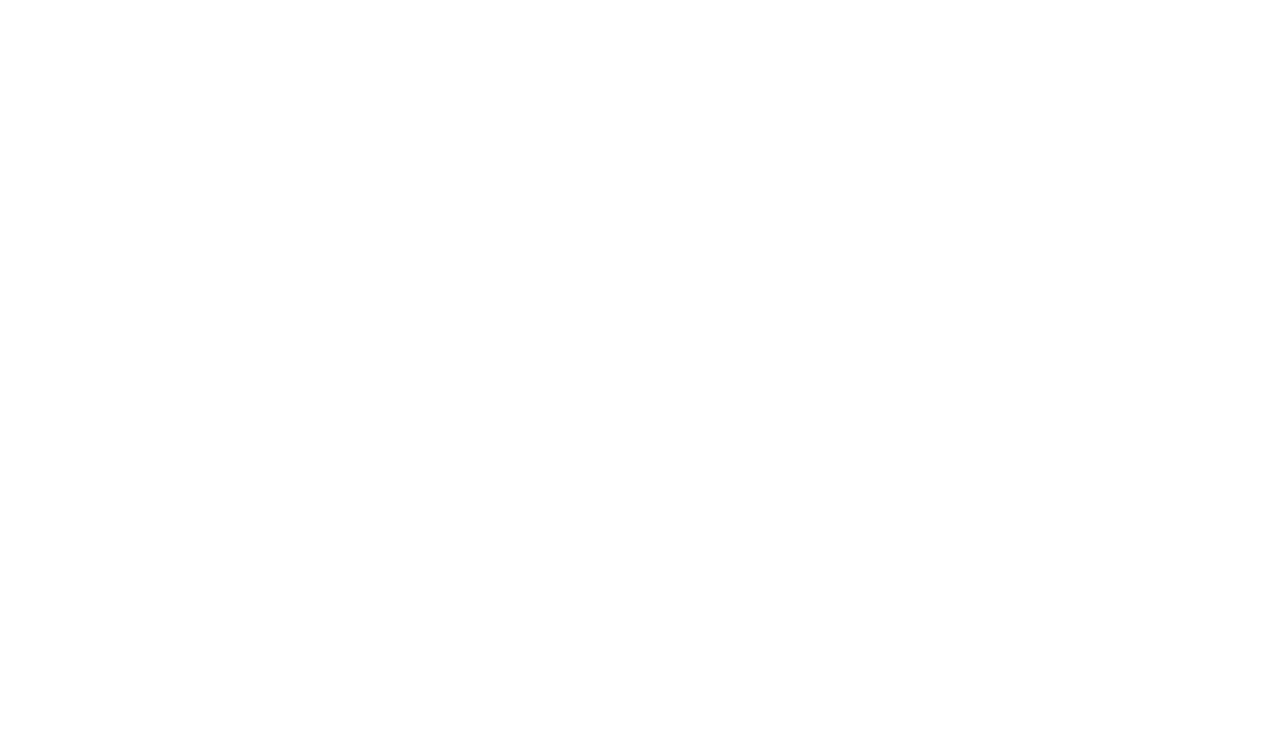
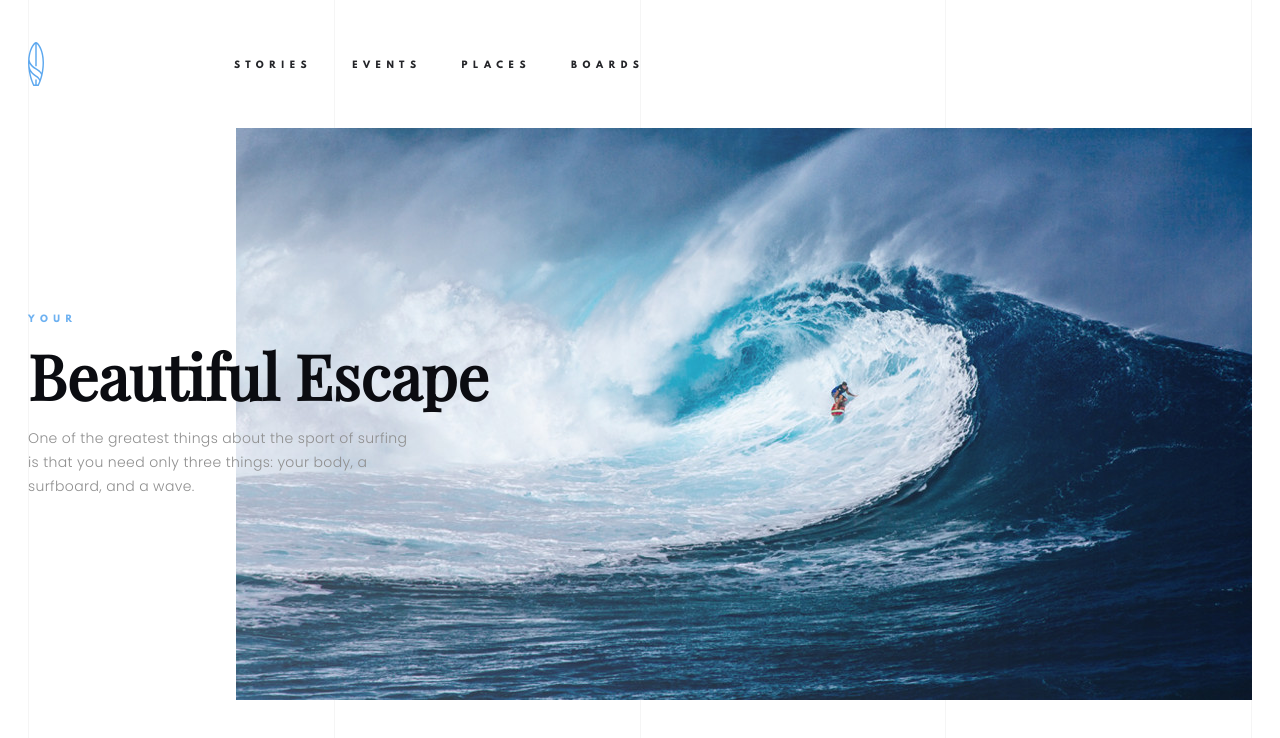
Before and after one commit to MetalGoose/Serfing-club, a website: page app/index.html in a window 1280 px wide. Drawn offline with nearby package versions, Linux system fonts and the light colour scheme.

Commit message:
Create Nav block and second block(Beautiful Escape)

```diff
--- a/app/index.html
+++ b/app/index.html
@@ -2,10 +2,63 @@
 <html lang="en">
 <head>
 	<meta charset="UTF-8">
-	<title>Serfing club</title>
+	<title>Serfing Club</title>
 	<link rel="stylesheet" type="text/css" href="libs/bootstrap-reboot/bootstrap-reboot.min.css">
+	<link rel="stylesheet" type="text/css" href="css/main.css">
+	<link href="https://fonts.googleapis.com/css?family=Fira+Sans:400,700|Playfair+Display|Poppins:300&amp;subset=cyrillic-ext" rel="stylesheet">
+	<link rel="stylesheet" type="text/css" href="fonts/league-spartan/league-spartan.css">
 </head>
 <body>
+	<!-- Container -->
+	<div class="container">
+		<nav class="navigation-wrapper">
+
+			<a href="#">
+				<div class="logo">
+					<img width="16" src="img/logo/logo.svg">
+				</div>
+			</a>
+
+			<ul class="navigation">
+
+				<li class="navigation__item">
+					<a class="navigation__link" href="#nowhere" title="">stories</a>
+				</li>
+
+				<li class="navigation__item">
+					<a class="navigation__link" href="#nowhere" title="">events</a>
+				</li>
+
+				<li class="navigation__item">
+					<a class="navigation__link" href="#nowhere" title="">places</a>
+				</li>
+
+				<li class="navigation__item">
+					<a class="navigation__link" href="#nowhere" title="">boards</a>
+				</li>
+			</ul>
+		</nav>
+
+		<div class="slide-item">
+			<div class="slide-item__desc">
+				<h2 class="slide-item__heading">
+					<span>Your</span>
+					Beautiful Escape
+				</h2>
+				<div class="slide-item__text">
+					<p>
+						One of the greatest things about the sport of surfing is that you need only
+						three things: your body, a surfboard, and a wave.
+					</p>
+				</div>
+			</div>
+
+			<div class="slide-item__img slide-item__img--bg-1"></div>
+		</div>
+	</div>
+	<!-- // Container -->
+
+
 
 </body>
 </html>
--- /dev/null
+++ b/app/less/blocks/base.less
@@ -0,0 +1,17 @@
+// font-family: 'Fira Sans', sans-serif;
+// font-family: 'Playfair Display', serif;
+// font-family: 'Poppins', sans-serif;
+// font-family: 'League-Spartan', sans-serif;
+body {
+	background-image: url(../img/bg/bg-lines.png);
+	background-repeat: repeat-y;
+	background-position: center;
+	background-size: initial;
+	font-family: sans-serif;
+}
+
+.container {
+	width: 1224px;
+	margin-left: auto;
+	margin-right: auto;
+}
--- /dev/null
+++ b/app/less/blocks/header-slider.less
@@ -0,0 +1,59 @@
+.slide-item {
+	display: flex;
+	justify-content: flex-end;
+	position: relative;
+}
+
+.slide-item__desc {
+	width: 500px;
+	position: absolute;
+	left: 0;
+	top: 50%;
+	transform: translateY(-50%);
+}
+
+.slide-item__heading {
+	color: #0b0c11;
+	font-family: 'Playfair Display', serif;
+	font-size: 62px;
+	font-weight: 700;
+	line-height: 64px;
+	margin-bottom: 18px;
+
+	span{
+		margin-bottom: 20px;
+		color: rgba(93, 168, 239, 0.9);
+		font-family: 'League-Spartan', sans-serif;
+		font-size: 9px;
+		font-weight: 700;
+		line-height: 1;
+		text-transform: uppercase;
+		letter-spacing: 5.4px;
+		display: block;
+	}
+}
+
+.slide-item__text {
+	width: 390px;
+	color: #8f8f8f;
+	font-family: 'Poppins', sans-serif;
+	font-size: 14px;
+	font-weight: 300;
+	line-height: 24px;
+	letter-spacing: 0.35px;
+
+	p {
+
+	}
+}
+
+.slide-item__img {
+
+}
+
+.slide-item__img--bg-1 {
+	width: 1016px;
+	height: 572px;
+	background: url(../img/img/img-header.jpg);
+	background-repeat: no-repeat;
+}
--- /dev/null
+++ b/app/less/blocks/navigation.less
@@ -0,0 +1,37 @@
+.navigation-wrapper {
+	display: flex;
+	height: 128px;
+	align-items: center;
+}
+
+.logo {
+	margin-right: 190px;
+}
+
+.navigation {
+	display: flex;
+	list-style-type: none;
+	font-family: 'League-Spartan', sans-serif;
+	font-weight: 700;
+	margin: 0;
+	padding: 0;
+}
+
+.navigation__item {
+	margin-right: 40px;
+
+	&:last-child {
+		margin-right: 0;
+	}
+}
+
+.navigation__link {
+	color: #000;
+	text-decoration: none;
+	color: rgba(11, 12, 17, 0.9);
+	font-size: 9px;
+	font-weight: 700;
+	text-transform: uppercase;
+	letter-spacing: 5.58px;
+	line-height: 1;
+}
--- a/app/less/main.less
+++ b/app/less/main.less
@@ -0,0 +1,3 @@
+@import url(blocks/base.less);
+@import url(blocks/navigation.less);
+@import url(blocks/header-slider.less);
```
Also changed, not shown: app/css/main.css (added), 1 other file.
